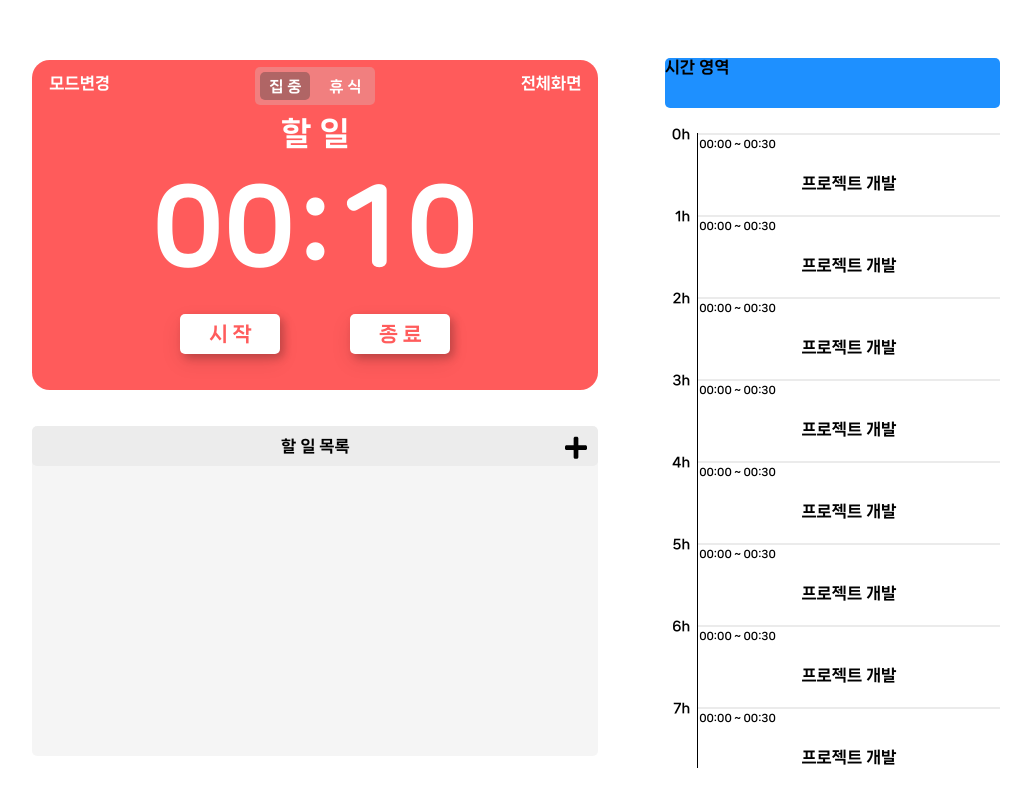
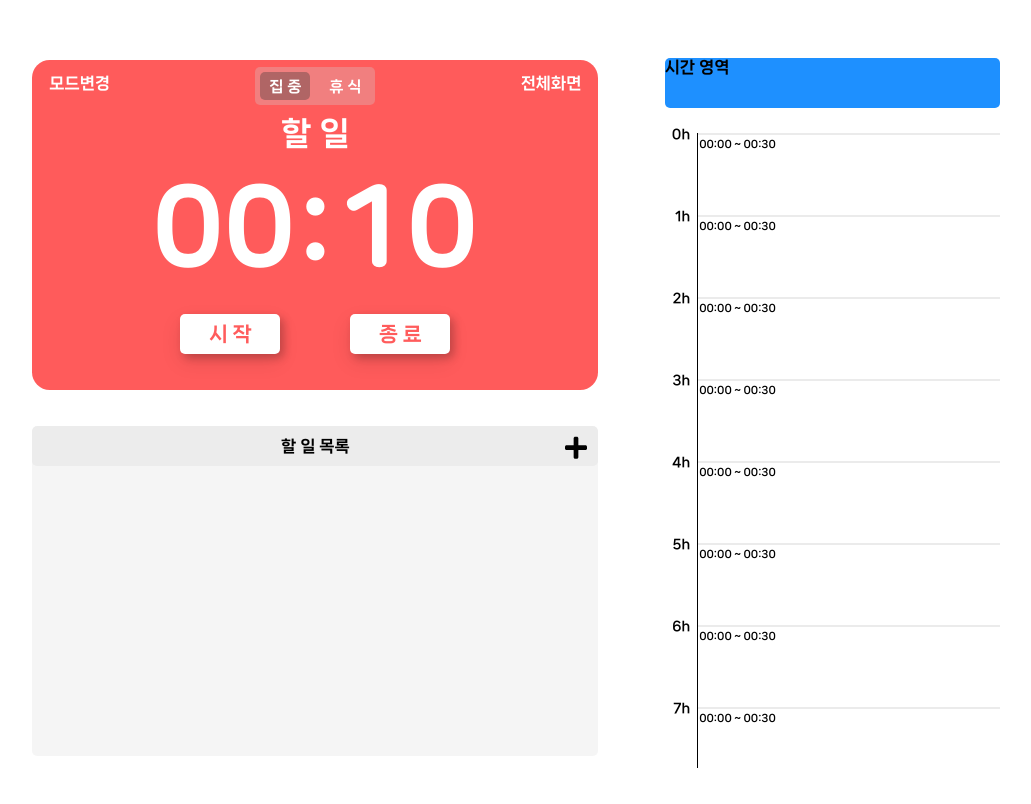
Before and after one commit to dkssud-hi/time-manager, a React (Vite) app in the folder time-manage project/: page / in a window 1280 px wide. Shown: the top 804 px of the page, without its empty margins (132-1163 px from the left). Built offline with nearby package versions, Linux system fonts and the light colour scheme; a web font is replaced by a local one.

Commit message:
feat : 타임라인 집중시간 업데이트 기능 추가

```diff
--- a/time-manage project/src/components/TimeLineItem.tsx
+++ b/time-manage project/src/components/TimeLineItem.tsx
@@ -1,13 +1,24 @@
-import { useEffect } from "react";
+import { useEffect, useState } from "react";
 import "./timeLineItem.css";
+
 type TimeLineItemProps = {
   time: number;
-  latestTime: number;
+  Todo?: string;
+  latestTime: null | Date;
 };
 
-const TimeLineItem: React.FC<TimeLineItemProps> = ({ time, latestTime }) => {
+const TimeLineItem: React.FC<TimeLineItemProps> = ({
+  time,
+  Todo,
+  latestTime,
+}) => {
+  const [duration, setDuration] = useState<Date>();
+
   useEffect(() => {
-    console.log(latestTime);
+    if (latestTime) {
+      setDuration(latestTime);
+    }
+    //집중시간 변동에따라 backgroud-color 영역 변경하는 코드 작성
   }, [latestTime]);
 
   return (
@@ -15,7 +26,7 @@ const TimeLineItem: React.FC<TimeLineItemProps> = ({ time, latestTime }) => {
       <div className="time">{`${time}h`}</div>
       <div className="duration">00:00 ~ 00:30</div>
       <div className="todo">
-        <div>프로젝트 개발</div>
+        <div>{Todo ? Todo : ""}</div>
       </div>
       <div className="progress"></div>
     </div>
--- a/time-manage project/src/routes/Home.tsx
+++ b/time-manage project/src/routes/Home.tsx
@@ -20,7 +20,7 @@ function Home() {
   const [selectListId, setSelectListId] = useState<string | undefined>();
   const [seconds, setSeconds] = useState<number>(WORK_DURATION);
   const [isRunning, setIsRunning] = useState<boolean>(false);
-  const [latestTime, setLatestTime] = useState<number>(10);
+  const [latestTime, setLatestTime] = useState<null | Date>(null);
 
   const startHourRef = useRef<number>();
   const startMinuitesRef = useRef<number>();
@@ -65,7 +65,8 @@ function Home() {
       if (!isBreakRef.current) {
         recordWorkDurationRef.current = setInterval(() => {
           //5분 간격으로 현재 시간 latestRef에 저장
-          setLatestTime((prev) => prev - 1);
+          const now = new Date();
+          setLatestTime(now);
         }, 3000);
       }
     }
@@ -75,12 +76,17 @@ function Home() {
       clearInterval(timerRef.current);
       if (isBreakRef.current) {
         clearInterval(recordWorkDurationRef.current);
-
         //타이머 종료,정지 시점의 시간 저장
-        latestRef.current = new Date();
+        const now = new Date();
+        setLatestTime(now);
       }
     };
   }, [isRunning]);
+
+  //집중시간 업데이트마다 타임라인컴포넌트 업데이트
+  useEffect(() => {
+    setTimeLine();
+  }, [latestTime]);
 
   useEffect(() => {
     if (seconds === 0) {
@@ -125,6 +131,7 @@ function Home() {
       }
     }
   };
+
   //타임라인 관련 코드
   const setTimeLine = () => {
     const tempArr = new Array(25).fill(0);
@@ -133,6 +140,7 @@ function Home() {
     tempArr.forEach((val, idx) => {
       arr.push(<TimeLineItem key={idx} time={idx} latestTime={latestTime} />);
     });
+
     setTimeLineItems(arr);
   };
 
```
